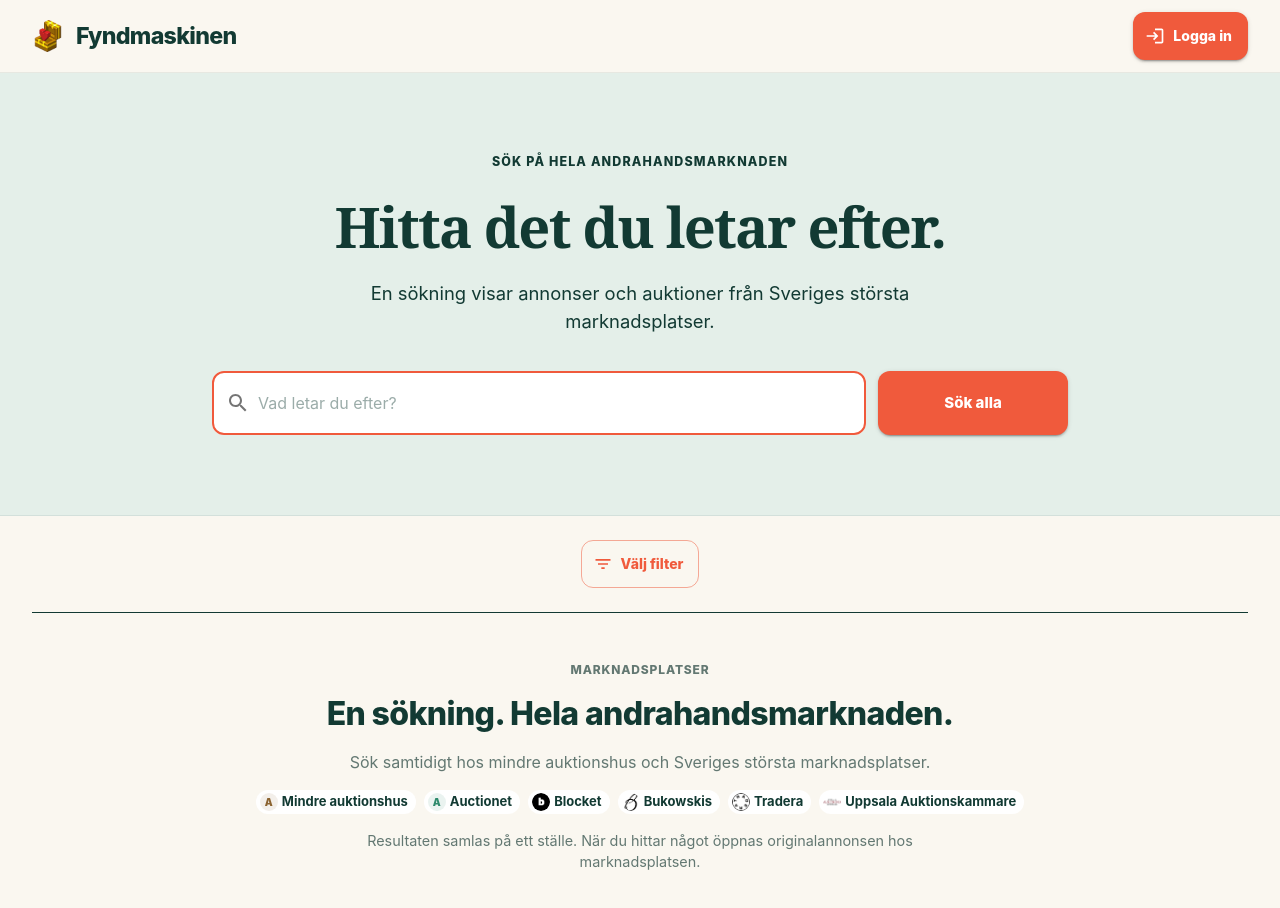
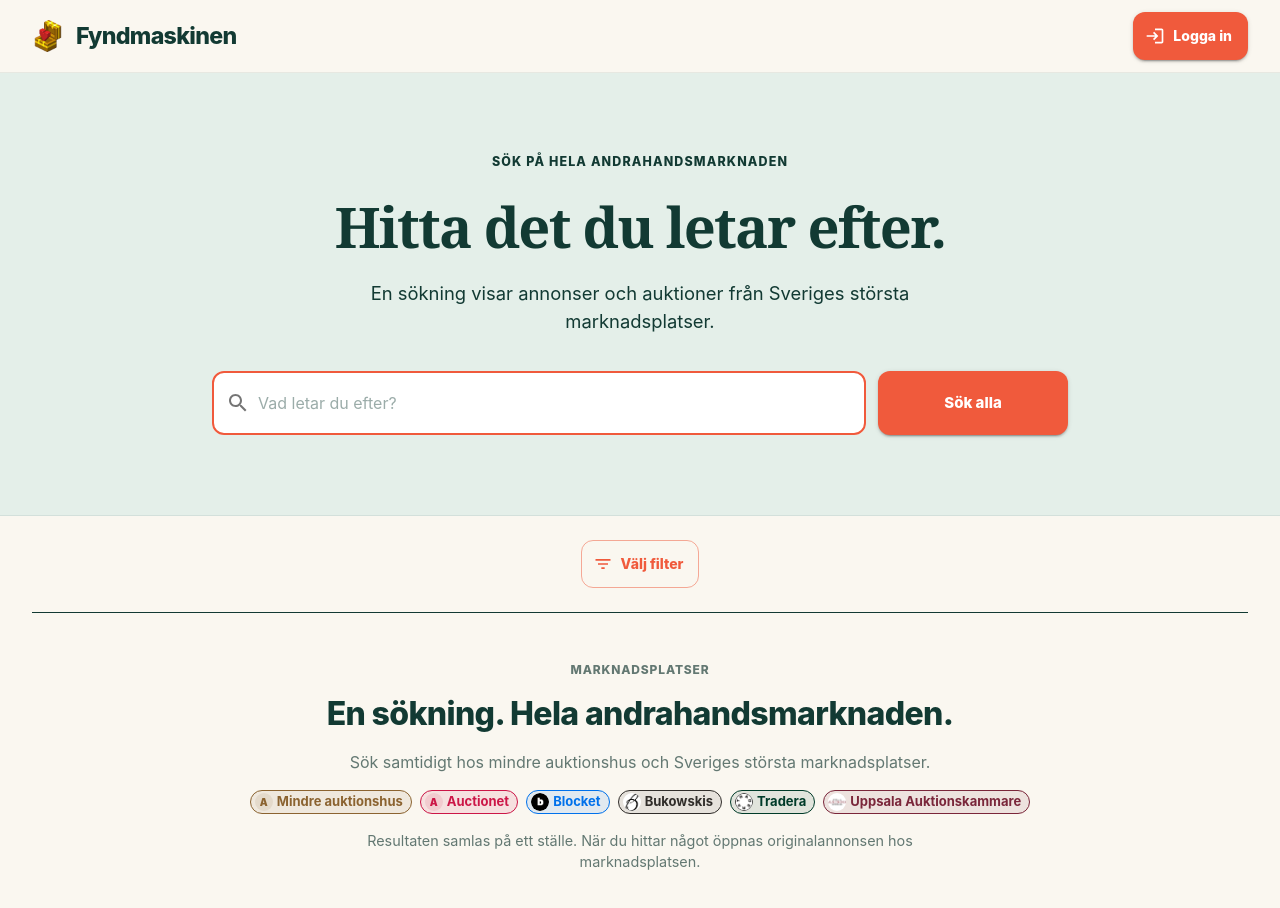
Before and after one commit to kokarn/fyndmaskinen-site, a React (Create React App) app: page /v2 in a window 1280 px wide. Shown: the top 908 px of the page. Built offline with nearby package versions, Linux system fonts and the light colour scheme; no server answers.

Commit message:
Use exclusive marketplace brand colors (#12)
* test: require exclusive marketplace brand colors

* feat: color-code marketplace source marks

---------

Co-authored-by: kokarn <kokarn@users.noreply.github.com>

```diff
--- a/src/v2/design-system/SourceMark.js
+++ b/src/v2/design-system/SourceMark.js
@@ -66,12 +66,10 @@ const SourceMark = ({
             label = {label}
             size = 'small'
             sx = {{
-                backgroundColor: compact
-                    ? color
-                    : 'background.paper',
-                color: compact
-                    ? 'primary.contrastText'
-                    : 'text.primary',
+                backgroundColor: alpha(color, SOURCE_TINT_OPACITY),
+                border: '1px solid',
+                borderColor: color,
+                color: color,
                 fontWeight: 750,
             }}
         />
--- a/src/v2/design-system/theme.js
+++ b/src/v2/design-system/theme.js
@@ -18,12 +18,12 @@ const colors = {
 
 const sourceColors = {
     auction2000: '#8B6330',
-    auctionet: '#2E8A6C',
-    blocket: '#3568D4',
-    bukowskis: '#765082',
+    auctionet: '#CC1647',
+    blocket: '#0071EB',
+    bukowskis: '#302D2A',
     fallback: '#58716B',
-    tradera: colors.accent,
-    'uppsala-auktionskammare': '#8B6330',
+    tradera: '#003B29',
+    'uppsala-auktionskammare': '#7A263A',
 };
 
 const borders = {
```
Also changed, not shown: 1 other file (tests, documents, lock files or other folders).
